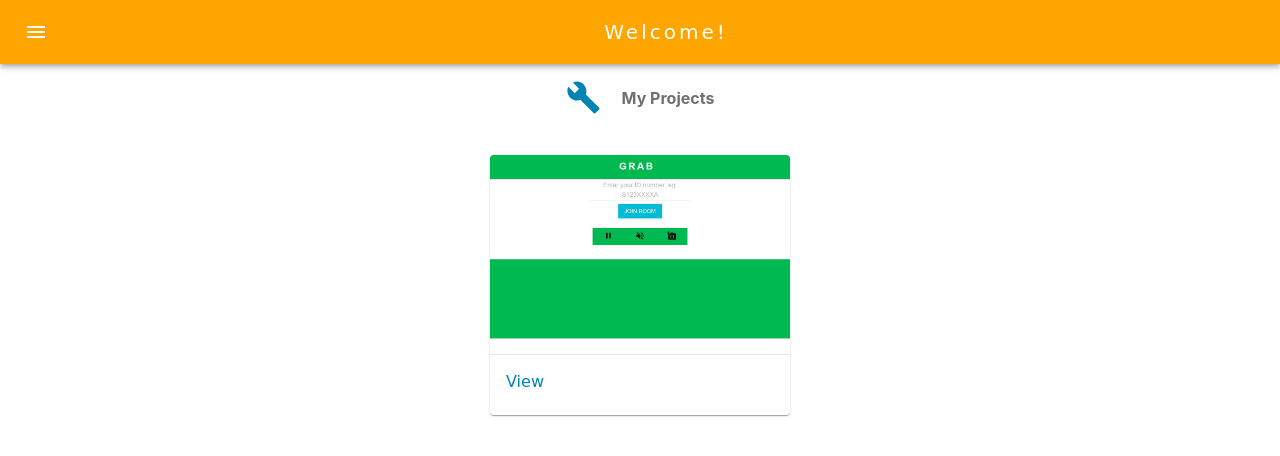
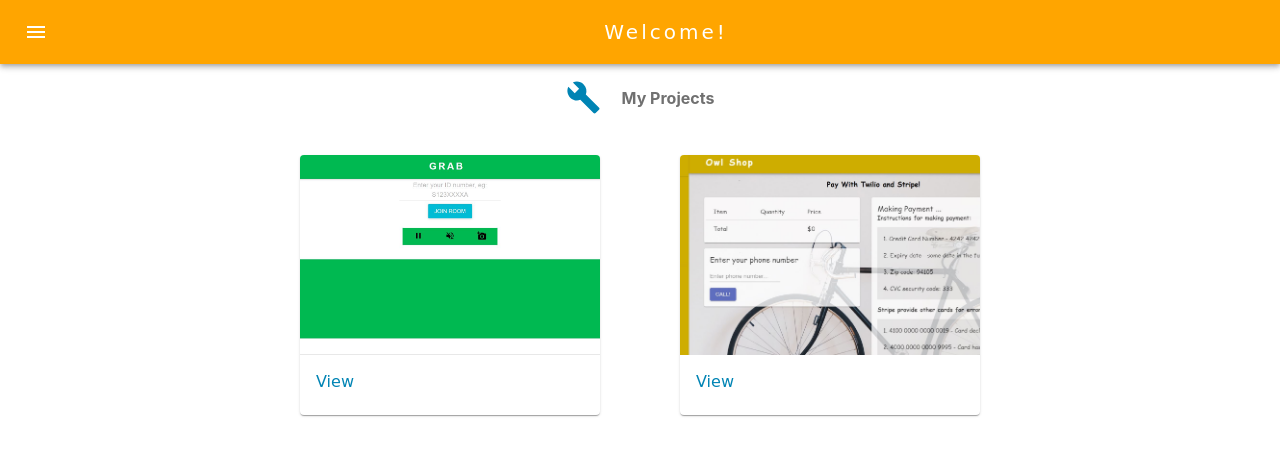
Before and after one commit to ChawinTan/portfolio, a React (Create React App) app: page /portfolio in a window 1280 px wide. Shown: the top 456 px of the page. Built offline with nearby package versions, Linux system fonts and the light colour scheme.

Commit message:
update portfolio

```diff
--- a/src/Components/Portfolio.js
+++ b/src/Components/Portfolio.js
@@ -12,6 +12,7 @@
 import { makeStyles } from "@material-ui/core/styles";
 
 import TwilioVideo from "../Assets/Twilio_video.JPG";
+import TwilioPay from "../Assets/Twilio_Pay.JPG";
 
 const useStyles = makeStyles(theme => ({
   buildIcon: {
@@ -34,7 +35,18 @@
 function Portfolio() {
   const classes = useStyles();
   const imageLinks = [
-    { link: TwilioVideo, alt: "Twilio Video Kyc", title: "Twilio Video Kyc" }
+    {
+      link: TwilioVideo,
+      alt: "Twilio Video Kyc",
+      title: "Twilio Video Kyc",
+      url: "https://video-view.tanhangchawin.now.sh/"
+    },
+    {
+      link: TwilioPay,
+      alt: "Twilio Pay Shop",
+      title: "Owl Pay",
+      url: "https://twilio-pay-shop.tanhangchawin.now.sh/"
+    }
   ];
 
   return (
@@ -78,7 +90,7 @@
                       <Link
                         disableTypography
                         className={classes.link}
-                        href="https://video-view.tanhangchawin.now.sh/"
+                        href={link.url}
                       >
                         View
                       </Link>
```
Also changed, not shown: src/Assets/Twilio_Pay.JPG (added).
